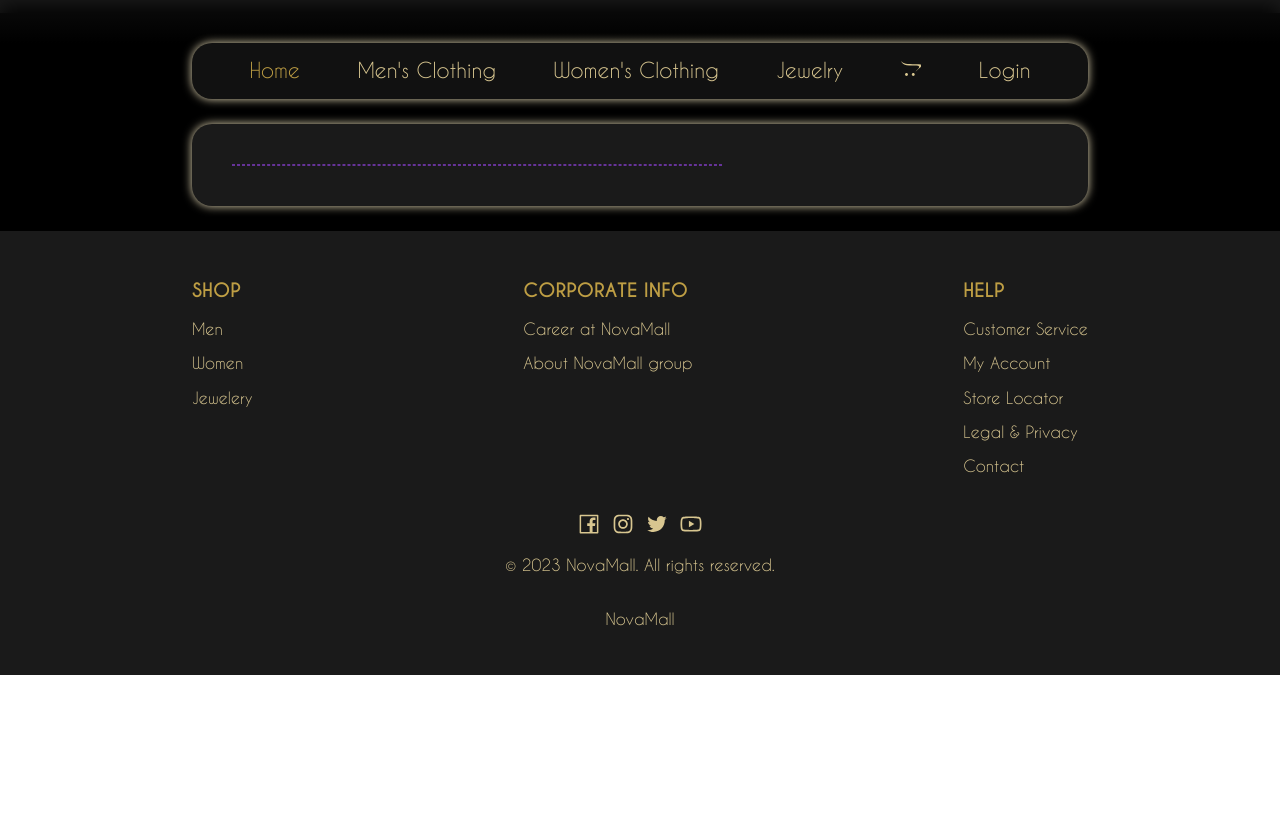
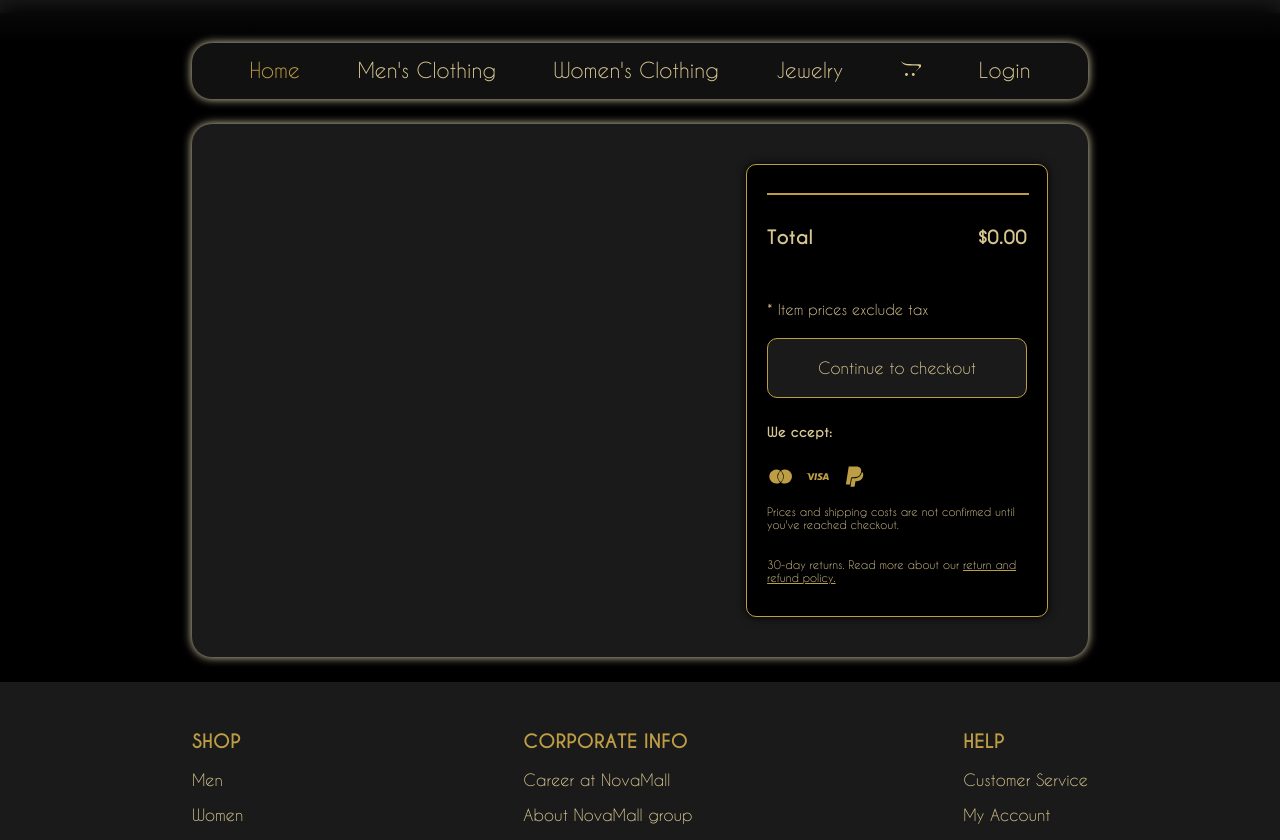
Before and after one commit to Santi-Rijal/react_e-com_project, a React (Create React App) app in the folder client/: page /cart in a window 1280 px wide. Shown: the part 420-1260 px from the top of the page. Before the commit the page ends 1095 px from the top, so only its background shows below. Built offline with nearby package versions, Linux system fonts and the light colour scheme.

Commit message:
Used context provider to keep track of number of items in cart across components.

```diff
--- a/client/src/App.js
+++ b/client/src/App.js
@@ -9,6 +9,7 @@ import WomenClothing from './pages/WomenClothing';
 import Jewelery from './pages/Jewelry';
 import Item from './pages/Item';
 import Cart from './pages/Cart';
+import { ContextProvider } from './context/ContextProvider.js';
 
 const router = createBrowserRouter([
   {
@@ -67,7 +68,9 @@ function App() {
         <p className="logo">NovaMall</p>
         <span className="blur" id="bottom-blur"/>
       </div>
-      <RouterProvider router={router} />
+      <ContextProvider>
+        <RouterProvider router={router} />
+      </ContextProvider>
     </div>
   );
 }
--- a/client/src/components/CartItem.jsx
+++ b/client/src/components/CartItem.jsx
@@ -1,11 +1,15 @@
-import React, { useEffect, useState } from 'react';
+import React, { useContext, useEffect, useState } from 'react';
 
 import { AiOutlineMinus, AiOutlinePlus } from 'react-icons/ai';
 import { RxCross2 } from 'react-icons/rx';
 
-const CartItem = ({ cartItem, onCartLengthChange }) => {
+import { Context } from '../context/ContextProvider.js';
+
+const CartItem = ({ cartItem, onQuantityChange }) => {
   const [q, setQ] = useState(cartItem.quantity);
   const [totalPrice, setTotalPrice] = useState(cartItem.totalPrice);
+
+  const { cart, updateCart } = useContext(Context);
 
   const handleQuantityChange = (type) => {
     if (type === "add") {
@@ -21,8 +25,6 @@ const CartItem = ({ cartItem, onCartLengthChange }) => {
   }
 
   useEffect(() => {
-    const cart = JSON.parse(window.localStorage.getItem("cart-items")) || [];
-
     const updatedCart = cart.map(item => {
       if (item.pid === cartItem.pid && item.color === cartItem.color) {
         return {
@@ -34,12 +36,11 @@ const CartItem = ({ cartItem, onCartLengthChange }) => {
       return item;
     });
 
-    window.localStorage.setItem("cart-items", JSON.stringify(updatedCart));
-  }, [q, cartItem, totalPrice]);
+    updateCart(updatedCart);
+    onQuantityChange();
+  }, [q, cartItem, totalPrice, onQuantityChange, cart, updateCart]);
 
   const handleDelete = () => {
-    const cart = JSON.parse(window.localStorage.getItem("cart-items")) || [];
-
     const updatedCart = cart.map(item => {
       if (item.pid === cartItem.pid && item.color === cartItem.color && item.size === cartItem.size) {
         return null;
@@ -47,8 +48,7 @@ const CartItem = ({ cartItem, onCartLengthChange }) => {
       return item;
     }).filter(item => item !== null);
 
-    window.localStorage.setItem("cart-items", JSON.stringify(updatedCart));
-    onCartLengthChange();
+    updateCart(updatedCart);
   }
 
   return (
--- a/client/src/components/NavBar.jsx
+++ b/client/src/components/NavBar.jsx
@@ -1,18 +1,19 @@
-import React, { useEffect, useState } from 'react'
+import React, { useContext, useEffect, useState } from 'react'
 
 import { FaOpencart } from 'react-icons/fa';
 import { AiOutlineMenuUnfold, AiOutlineMenuFold } from 'react-icons/ai';
 
 import { Link, useLocation } from 'react-router-dom';
 
+import { Context } from '../context/ContextProvider.js';
+
 const NavBar = () => {
 
   const [clickedId, setClickedId] = useState("home");
   const [showNavBar, setShowNavBar] = useState(true);
   const [currWindowSize, setCurrWindowSize] = useState(window.innerWidth);
-  const [cart, setCart] = useState(JSON.parse(window.localStorage.getItem("cart-items")) || []);
 
-  const changeInCart = JSON.parse(window.localStorage.getItem("cart-items"));
+  const { cart } = useContext(Context);
 
   const location = useLocation();
 
@@ -68,10 +69,9 @@ const NavBar = () => {
     }
   }, [currWindowSize]);
 
-  useEffect(() => {
-    const updatedCart = JSON.parse(window.localStorage.getItem("cart-items")) || [];
-    setCart(updatedCart);
-  }, [changeInCart]);
+  const totalItemsInCart = () => {
+    return cart.reduce((acc, item) => acc + item.quantity, 0);
+  }
 
   return (
     <div className="navbar-container">
@@ -82,7 +82,7 @@ const NavBar = () => {
             <span>{clickedId}</span>
             <Link className={`link ${clickedId === "cart" ? "clicked" : ""}`} onClick={() => {onNavItemClick("cart"); onUnFoldNav()}}>
               <div className="cart-container">
-                {cart.length > 0 && <span className="cart-items">{cart.length}</span>}
+                {cart.length > 0 && <span className="cart-items">{totalItemsInCart()}</span>}
                 <span><FaOpencart /></span>
               </div>
             </Link>
@@ -131,7 +131,7 @@ const NavBar = () => {
 
               <Link className={`link ${clickedId === "cart" ? "clicked" : ""}`} onClick={() => onNavItemClick("cart")} to={"/cart"}>
                 <div className="cart-container">
-                  {cart.length > 0 && <span className="cart-items">{cart.length}</span>}
+                  {cart.length > 0 && <span className="cart-items">{totalItemsInCart()}</span>}
                   <span><FaOpencart /></span>
                 </div>
               </Link>
--- /dev/null
+++ b/client/src/context/ContextProvider.js
@@ -0,0 +1,18 @@
+import React, { createContext, useState } from 'react';
+
+export const Context = createContext();
+
+export const ContextProvider = ({ children }) => {
+  const [cart, setCart] = useState(JSON.parse(localStorage.getItem("cart-items")) || []);
+
+  const updateCart = (newCart) => {
+    setCart(newCart);
+    localStorage.setItem("cart-items", JSON.stringify(newCart));
+  };
+
+  return (
+    <Context.Provider value={{ cart, updateCart }}>
+      {children}
+    </Context.Provider>
+  )
+}
--- a/client/src/pages/Cart.jsx
+++ b/client/src/pages/Cart.jsx
@@ -1,19 +1,62 @@
-import React, { useState } from 'react'
+import React, { useContext } from 'react'
 import CartItem from '../components/CartItem';
+import { Link } from 'react-router-dom';
+
+import { BiLogoMastercard, BiLogoVisa, BiLogoPaypal } from 'react-icons/bi';
+import { Context } from '../context/ContextProvider.js';
 
 const Cart = () => {
-  const [cart, setCart] = useState(JSON.parse(window.localStorage.getItem("cart-items")) || []);
+  const { cart } = useContext(Context);
 
-  const onCartLengthChange = () => {
-    setCart(JSON.parse(window.localStorage.getItem("cart-items")));
+  const calculateTotal = () => {
+    return cart.reduce((acc, item) => acc + item.totalPrice, 0);
   }
 
   return (
     <div className="cart-page-container">
       <div className="cart-items-container">
         {cart.map(cartItem => (
-          <CartItem key={cartItem.color + cartItem.size} cartItem={cartItem} onCartLengthChange={onCartLengthChange} />
+          <CartItem key={cartItem.color + cartItem.size} cartItem={cartItem} onQuantityChange={calculateTotal}/>
         ))}
+      </div>
+
+      <div className="checkout">
+        {cart.length > 0 && (
+          <div className="total-breakdown">
+            <div className="order-value space-between">
+              <h5>Order Value</h5>
+              <h5>${calculateTotal()}</h5>
+            </div>
+            <div className="delivery space-between">
+              <h5>Delivery</h5>
+              <h5>$8.00</h5>
+            </div>
+          </div>
+        )}
+
+        <hr />
+
+        <div className="total space-between">
+          <h3>Total</h3>
+          <h3>${(calculateTotal() + (cart.length > 0 ? 8 : 0)).toFixed(2)}</h3>
+        </div>
+
+        <p id="tax">* Item prices exclude tax</p>
+
+        <button>Continue to checkout</button>
+
+        <div className="payment-acceptance">
+          <h5>We ccept:</h5>
+
+          <div className="payment-types">
+            <BiLogoMastercard />
+            <BiLogoVisa />
+            <BiLogoPaypal />
+          </div>
+        </div>
+
+        <p>Prices and shipping costs are not confirmed until you've reached checkout.</p>
+        <p id="return-policy">30-day returns. Read more about our <Link className="link" id="link">return and refund policy.</Link></p>
       </div>
     </div>
   )
--- a/client/src/pages/Item.jsx
+++ b/client/src/pages/Item.jsx
@@ -1,6 +1,7 @@
-import React, { useState } from 'react'
+import React, { useContext, useState } from 'react'
 import { useLocation } from 'react-router-dom'
 import { FaOpencart } from 'react-icons/fa';
+import { Context } from '../context/ContextProvider';
 
 const Item = () => {
   const location = useLocation();
@@ -8,7 +9,8 @@ const Item = () => {
   const [img, setImg] = useState(itemObj.thumb_image || "");
   const [color, setColor] = useState(itemObj.variants[0].sku_color_group || "");
   const [size, setSize] = useState("");
-  let cart = JSON.parse(window.localStorage.getItem("cart-items")) || [];
+
+  const { cart, updateCart } = useContext(Context);
 
   const handleColorClick = (img, color) => {
     setImg(img);
@@ -29,6 +31,8 @@ const Item = () => {
       totalPrice: itemObj.price
     }
 
+    let cartRef = cart;
+
     const existingCartItem = cart.find(item => (
       item.pid === cartItem.pid &&
       item.thumb_image === cartItem.thumb_image &&
@@ -48,13 +52,13 @@ const Item = () => {
         return item;
       });
 
-      cart = updatedCart;
+      cartRef = updatedCart;
     }
     else {
-      cart = [...cart, cartItem];
+      cartRef = [...cart, cartItem];
     }
 
-    window.localStorage.setItem("cart-items", JSON.stringify(cart));
+    updateCart(cartRef);
   }
 
   return (
--- a/client/src/style/App.scss
+++ b/client/src/style/App.scss
@@ -851,14 +851,13 @@ html {
 
       border-radius: 20px;
 
-      // display: flex;
-      // flex-direction: row;
-      // justify-content: space-between;
+      display: flex;
+      flex-direction: row;
+      justify-content: space-between;
 
       color: $text-color;
 
       .cart-items-container {
-        border: 1px dashed rebeccapurple;
         box-sizing: border-box;
 
         width: 60%;
@@ -960,6 +959,89 @@ html {
           }
         }
       }
+
+      .checkout {
+        box-sizing: border-box;
+        width: 37%;
+        padding: 20px;
+
+        background-color: $bg-color;
+
+        border-radius: 10px;
+        border: 1px solid $logo-color;
+        box-shadow: 0 0 10px $bg-color;
+
+        display: flex;
+        flex-direction: column;
+        row-gap: 5px;
+
+        hr {
+          border: 1px solid $logo-color;
+          width: 100%;
+        }
+
+        .space-between {
+          display: flex;
+          flex-direction: row;
+          justify-content: space-between;
+        }
+
+        #tax {
+          margin-top: 30px;
+          font-size: 0.9rem;
+        }
+
+        button {
+          box-sizing: border-box;
+          background-color: $logo-bg-color;
+          color: $text-color;
+
+          border: 1px solid $logo-color;
+          border-radius: 10px;
+          box-shadow: 0 0 10px $bg-color;
+
+          width: 100%;
+          padding: 20px;
+
+          &:hover {
+            color: $hover-color;
+            box-shadow: 0 0 10px $hover-color;
+            cursor: pointer;
+          }
+
+          &:active {
+            color: $logo-color;
+          }
+        }
+
+        .payment-acceptance {
+          display: flex;
+          flex-direction: column;
+
+          .payment-types {
+            display: flex;
+            flex-direction: row;
+            column-gap: 10px;
+            flex-wrap: wrap;
+
+            font-size: 1.7rem;
+
+            color: $logo-color;
+          }
+
+          & + p {
+            font-size: 0.7rem;
+          }
+        }
+
+        #return-policy {
+          font-size: 0.7rem;
+
+          #link {
+            text-decoration: underline $logo-color;
+          }
+        }
+      }
     }
 
     // Footer container.
```
